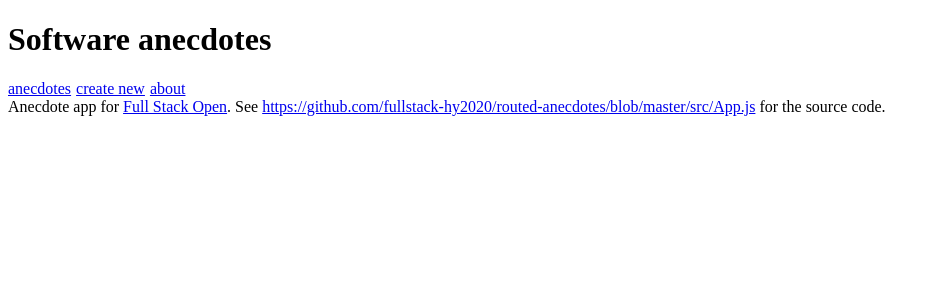
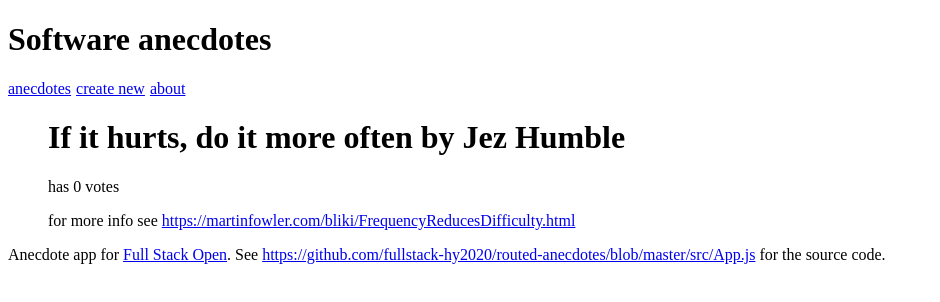
Before and after one commit to PetteriV99/full-stack-open, a React (Vite) app in the folder osa7/routed-anecdotes/: page /anecdotes/1 in a window 1280 px wide. Shown: the top 302 px of the page, without its empty margins (0-940 px from the left). Built offline with nearby package versions, Linux system fonts and the light colour scheme.

Commit message:
Complete task 7.2

```diff
--- a/osa7/routed-anecdotes/src/App.jsx
+++ b/osa7/routed-anecdotes/src/App.jsx
@@ -1,88 +1,11 @@
 import { useState } from 'react'
-import { Routes, Route, Link } from 'react-router-dom'
-
-const Menu = () => {
-  const padding = {
-    paddingRight: 5
-  }
-  return (
-    <div>
-      <Link style={padding} to="/">anecdotes</Link>
-      <Link style={padding} to="/create">create new</Link>
-      <Link style={padding} to="/about">about</Link>
-    </div>
-  )
-}
-
-const AnecdoteList = ({ anecdotes }) => (
-  <div>
-    <h2>Anecdotes</h2>
-    <ul>
-      {anecdotes.map(anecdote => <li key={anecdote.id} >{anecdote.content}</li>)}
-    </ul>
-  </div>
-)
-
-const About = () => (
-  <div>
-    <h2>About anecdote app</h2>
-    <p>According to Wikipedia:</p>
-
-    <em>An anecdote is a brief, revealing account of an individual person or an incident.
-      Occasionally humorous, anecdotes differ from jokes because their primary purpose is not simply to provoke laughter but to reveal a truth more general than the brief tale itself,
-      such as to characterize a person by delineating a specific quirk or trait, to communicate an abstract idea about a person, place, or thing through the concrete details of a short narrative.
-      An anecdote is &quot;a story with a point.&quot;</em>
-
-    <p>Software engineering is full of excellent anecdotes, at this app you can find the best and add more.</p>
-  </div>
-)
-
-const Footer = () => (
-  <div>
-    Anecdote app for <a href='https://fullstackopen.com/'>Full Stack Open</a>.
-
-    See <a href='https://github.com/fullstack-hy2020/routed-anecdotes/blob/master/src/App.js'>https://github.com/fullstack-hy2020/routed-anecdotes/blob/master/src/App.js</a> for the source code.
-  </div>
-)
-
-const CreateNew = (props) => {
-  const [content, setContent] = useState('')
-  const [author, setAuthor] = useState('')
-  const [info, setInfo] = useState('')
-
-
-  const handleSubmit = (e) => {
-    e.preventDefault()
-    props.addNew({
-      content,
-      author,
-      info,
-      votes: 0
-    })
-  }
-
-  return (
-    <div>
-      <h2>create a new anecdote</h2>
-      <form onSubmit={handleSubmit}>
-        <div>
-          content
-          <input name='content' value={content} onChange={(e) => setContent(e.target.value)} />
-        </div>
-        <div>
-          author
-          <input name='author' value={author} onChange={(e) => setAuthor(e.target.value)} />
-        </div>
-        <div>
-          url for more info
-          <input name='info' value={info} onChange={(e) => setInfo(e.target.value)} />
-        </div>
-        <button>create</button>
-      </form>
-    </div>
-  )
-
-}
+import { Routes, Route, useMatch } from 'react-router-dom'
+import CreateNew from './components/CreateNew'
+import Menu from './components/Menu'
+import AnecdoteList from './components/AnecdoteList'
+import Anecdote from './components/Anecdote'
+import About from './components/About'
+import Footer from './components/Footer'
 
 const App = () => {
   const [anecdotes, setAnecdotes] = useState([
@@ -123,6 +46,9 @@ const App = () => {
     setAnecdotes(anecdotes.map(a => a.id === id ? voted : a))
   }
 
+  const match = useMatch('/anecdotes/:id')
+  const anecdote = match ? anecdotes.find(anecdote => anecdote.id === Number(match.params.id)) : null
+
   return (
     <div>
       <h1>Software anecdotes</h1>
@@ -131,6 +57,7 @@ const App = () => {
         <Route path="/" element={<AnecdoteList anecdotes={anecdotes} />} />
         <Route path="/about" element={<About />} />
         <Route path="/create" element={<CreateNew addNew={addNew} />} />
+        <Route path="/anecdotes/:id" element={<Anecdote anecdote={anecdote} />} />
       </Routes>
       <Footer />
     </div>
--- /dev/null
+++ b/osa7/routed-anecdotes/src/components/About.jsx
@@ -0,0 +1,15 @@
+const About = () => (
+  <div>
+    <h2>About anecdote app</h2>
+    <p>According to Wikipedia:</p>
+
+    <em>An anecdote is a brief, revealing account of an individual person or an incident.
+        Occasionally humorous, anecdotes differ from jokes because their primary purpose is not simply to provoke laughter but to reveal a truth more general than the brief tale itself,
+        such as to characterize a person by delineating a specific quirk or trait, to communicate an abstract idea about a person, place, or thing through the concrete details of a short narrative.
+        An anecdote is &quot;a story with a point.&quot;</em>
+
+    <p>Software engineering is full of excellent anecdotes, at this app you can find the best and add more.</p>
+  </div>
+)
+
+export default About
--- /dev/null
+++ b/osa7/routed-anecdotes/src/components/Anecdote.jsx
@@ -0,0 +1,11 @@
+const Anecdote = ({ anecdote }) => (
+  <div>
+    <ul>
+      <h1>{anecdote.content} by {anecdote.author}</h1>
+      <p>has {anecdote.votes} votes</p>
+      <p>for more info see <a href={`${anecdote.info}`}>{anecdote.info}</a></p>
+    </ul>
+  </div>
+)
+
+export default Anecdote
--- /dev/null
+++ b/osa7/routed-anecdotes/src/components/AnecdoteList.jsx
@@ -0,0 +1,16 @@
+import { Link } from 'react-router-dom'
+
+const AnecdoteList = ({ anecdotes }) => (
+  <div>
+    <h2>Anecdotes</h2>
+    <ul>
+      {anecdotes.map(anecdote =>
+        <Link key={anecdote.id} to={`anecdotes/${anecdote.id}`}>
+          <li>{anecdote.content}</li>
+        </Link>
+      )}
+    </ul>
+  </div>
+)
+
+export default AnecdoteList
--- /dev/null
+++ b/osa7/routed-anecdotes/src/components/CreateNew.jsx
@@ -0,0 +1,42 @@
+import { useState } from 'react'
+
+const CreateNew = (props) => {
+  const [content, setContent] = useState('')
+  const [author, setAuthor] = useState('')
+  const [info, setInfo] = useState('')
+
+
+  const handleSubmit = (e) => {
+    e.preventDefault()
+    props.addNew({
+      content,
+      author,
+      info,
+      votes: 0
+    })
+  }
+
+  return (
+    <div>
+      <h2>create a new anecdote</h2>
+      <form onSubmit={handleSubmit}>
+        <div>
+            content
+          <input name='content' value={content} onChange={(e) => setContent(e.target.value)} />
+        </div>
+        <div>
+            author
+          <input name='author' value={author} onChange={(e) => setAuthor(e.target.value)} />
+        </div>
+        <div>
+            url for more info
+          <input name='info' value={info} onChange={(e) => setInfo(e.target.value)} />
+        </div>
+        <button>create</button>
+      </form>
+    </div>
+  )
+
+}
+
+export default CreateNew
--- /dev/null
+++ b/osa7/routed-anecdotes/src/components/Footer.jsx
@@ -0,0 +1,9 @@
+const Footer = () => (
+  <div>
+      Anecdote app for <a href='https://fullstackopen.com/'>Full Stack Open</a>.
+
+      See <a href='https://github.com/fullstack-hy2020/routed-anecdotes/blob/master/src/App.js'>https://github.com/fullstack-hy2020/routed-anecdotes/blob/master/src/App.js</a> for the source code.
+  </div>
+)
+
+export default Footer
--- /dev/null
+++ b/osa7/routed-anecdotes/src/components/Menu.jsx
@@ -0,0 +1,16 @@
+import { Link } from 'react-router-dom'
+
+const Menu = () => {
+  const padding = {
+    paddingRight: 5
+  }
+  return (
+    <div>
+      <Link style={padding} to="/">anecdotes</Link>
+      <Link style={padding} to="/create">create new</Link>
+      <Link style={padding} to="/about">about</Link>
+    </div>
+  )
+}
+
+export default Menu
```
